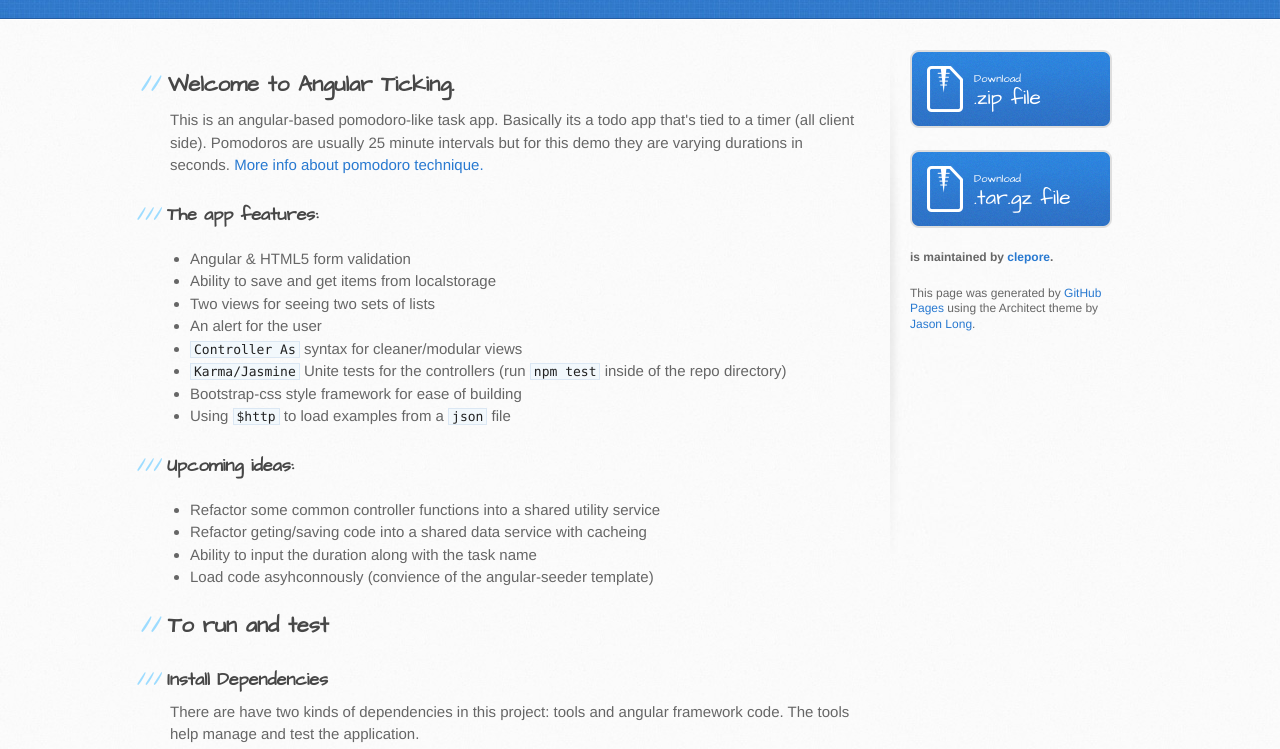
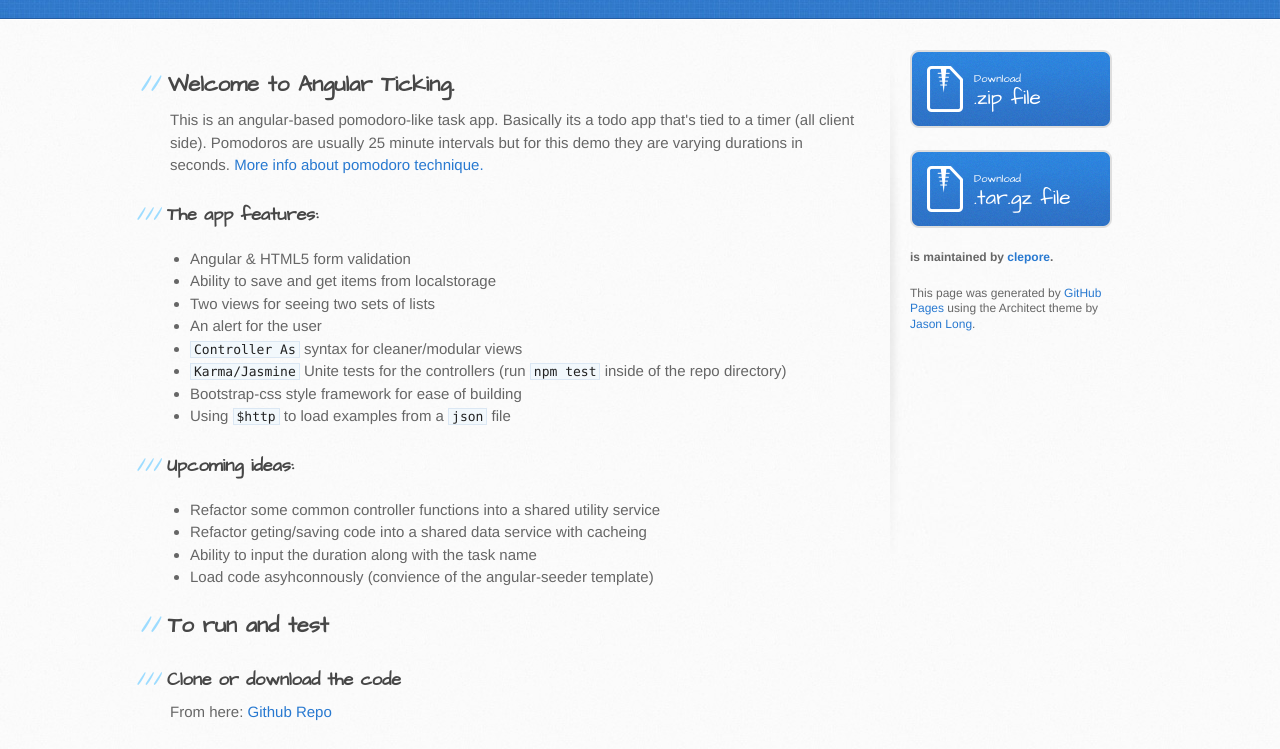
Before and after one commit to clepore/angular-ticking, a plain HTML site: page index.html in a window 1280 px wide. Shown: the part 182-931 px from the top of the page. Drawn offline with Linux system fonts and the light colour scheme.

Commit message:
Update gh-pages

```diff
--- a/index.html
+++ b/index.html
@@ -51,6 +51,8 @@
           </p>
 
           <h2>To run and test</h2>
+          <h3>Clone or download the code</h3>
+          <p>From here: <a href="https://github.com/clepore/angular-ticking">Github Repo</a>
           <h3>Install Dependencies</h3>
           <p>There are have two kinds of dependencies in this project: tools and angular framework code.  The tools help manage and test the application.</p>
           <ul>
```
